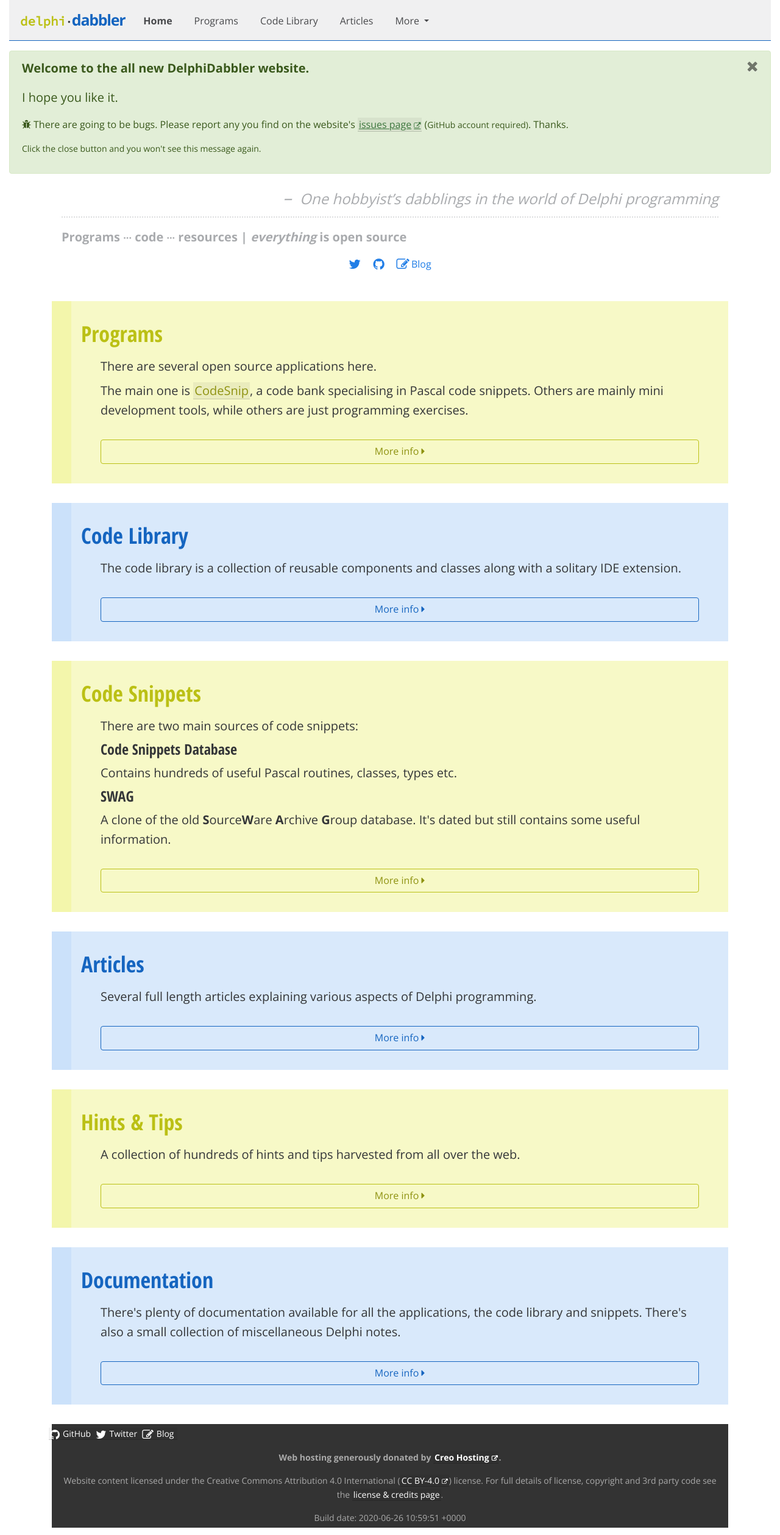
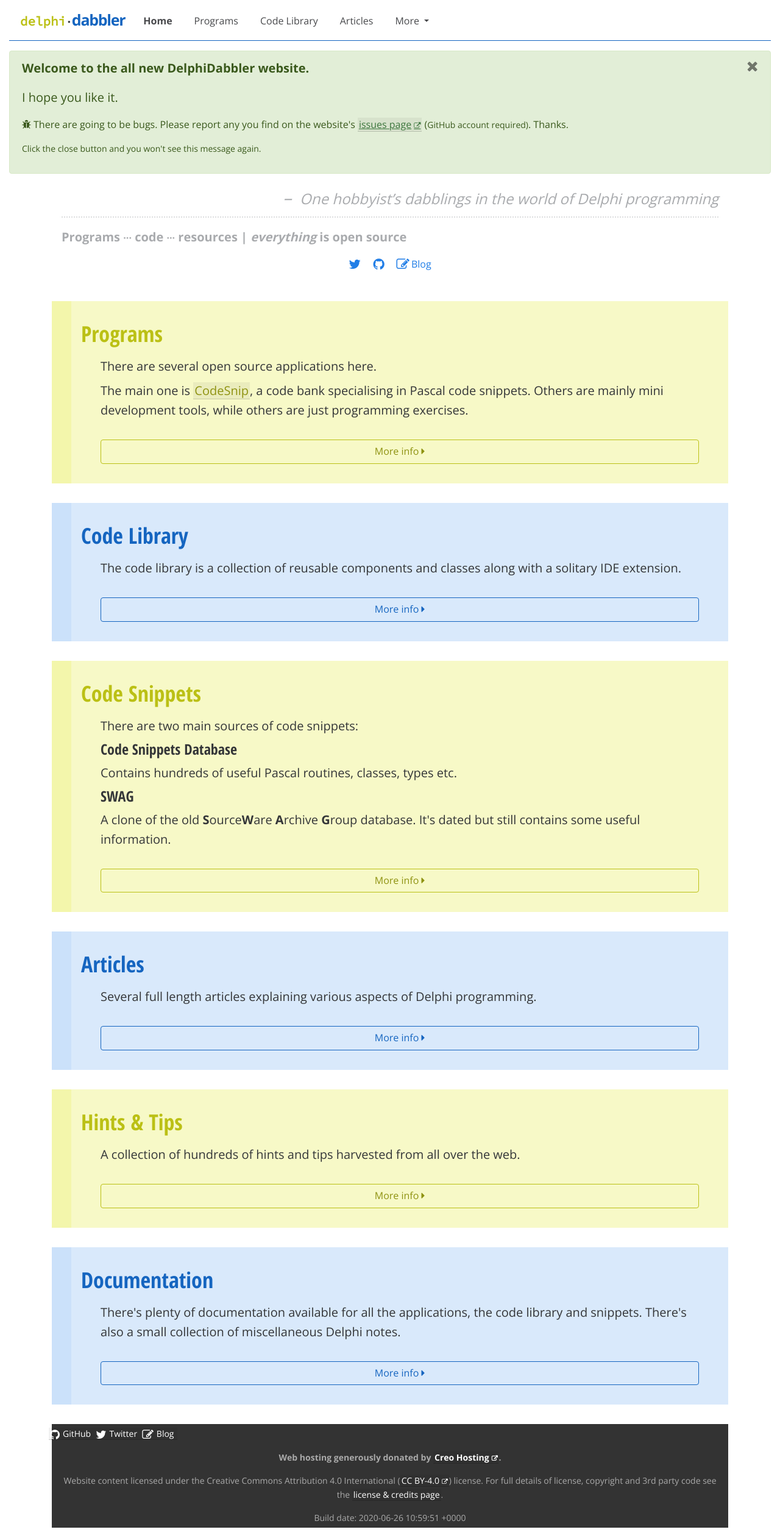
Before and after one commit to delphidabbler/delphidabbler.github.io, a Jekyll site: the page built from index.html, in a window 1280 px wide. Shown: the whole page at 61% size. Built offline with Jekyll 4.4.1, drawn with Linux system fonts in a browser that asks for light colours; nearby versions of some CDN libraries; comment, search, counter and statistics services are not loaded.

Commit message:
Remove unused `bg-light` class from navigation HTML
Background colour of menu is now set explicitly rather than via Bootstrap.

```diff
--- a/_includes/navigation.html
+++ b/_includes/navigation.html
@@ -12,7 +12,7 @@
 </div> -->
 
 <header id="dd-main-page-header">
-  <nav class="navbar navbar-expand-lg navbar-light bg-light">
+  <nav class="navbar navbar-expand-lg navbar-light">
     <a
       class="navbar-brand dd-branding-logo"
       href="{{ site.data.core.home-link }}"
```
